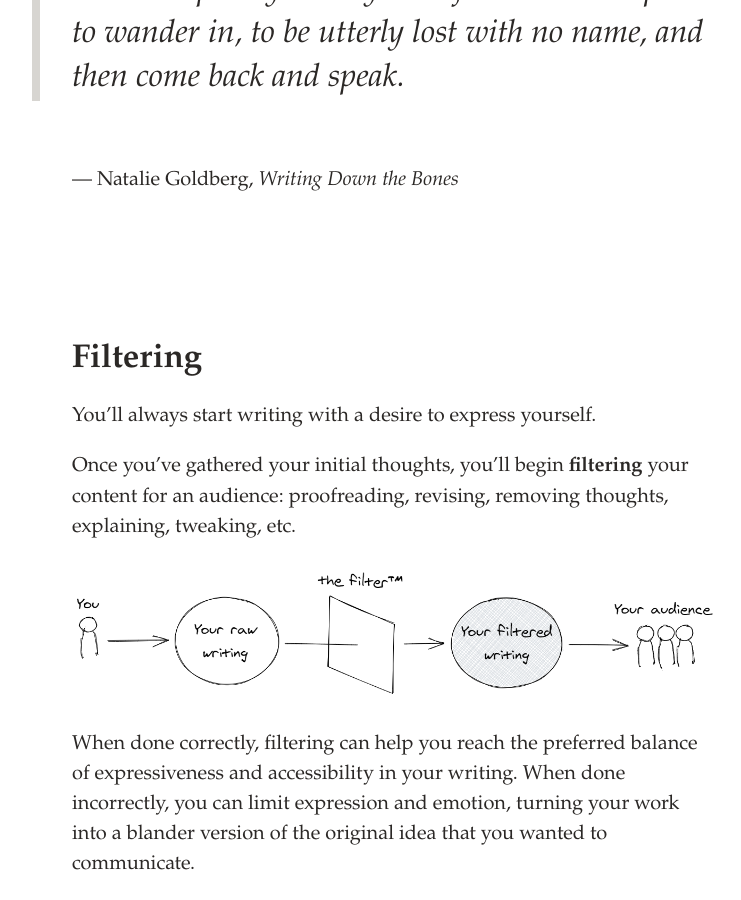
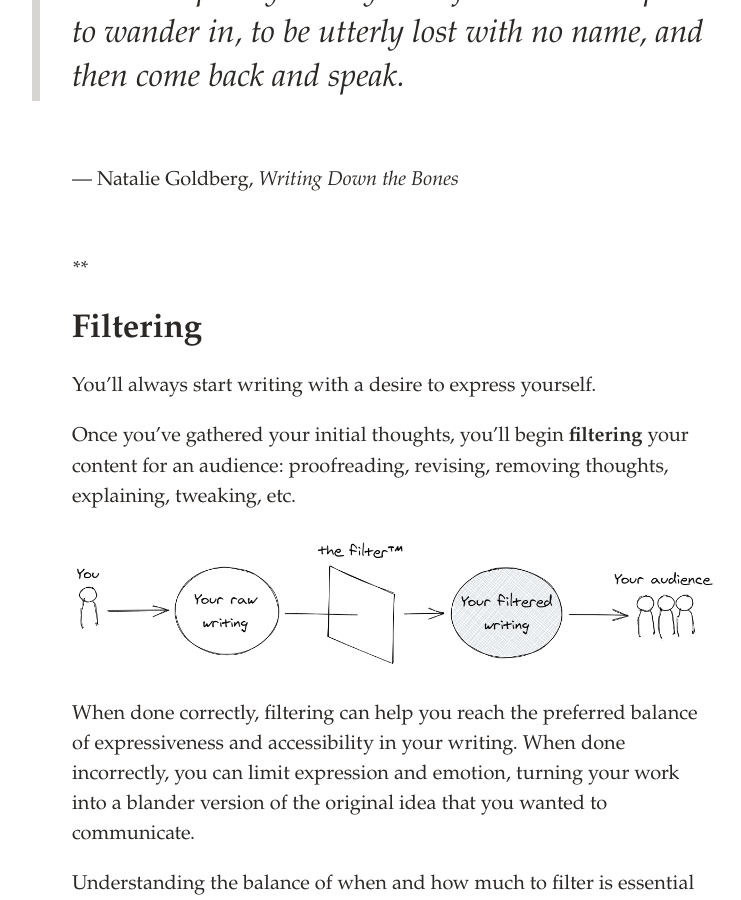
Before and after one commit to svvchen/nervxious, a Jekyll site: the page built from _posts/2020-09-09-filter.markdown, in a window 1280 px wide and 900 px high, scrolled down 730 px. Shown: the whole window, without its empty margins (246-987 px from the left). Built offline with Jekyll 4.4.1, drawn with Linux system fonts in a browser that asks for light colours; comment, search, counter and statistics services are not loaded.

Commit message:
Update 2020-09-09-filter.markdown

```diff
--- a/_posts/2020-09-09-filter.markdown
+++ b/_posts/2020-09-09-filter.markdown
@@ -8,7 +8,7 @@ categories: highlights work
 
 — Natalie Goldberg, *Writing Down the Bones*
 <br/><br/>
-<br/><br/>
+****
 
 # Filtering
 
```
